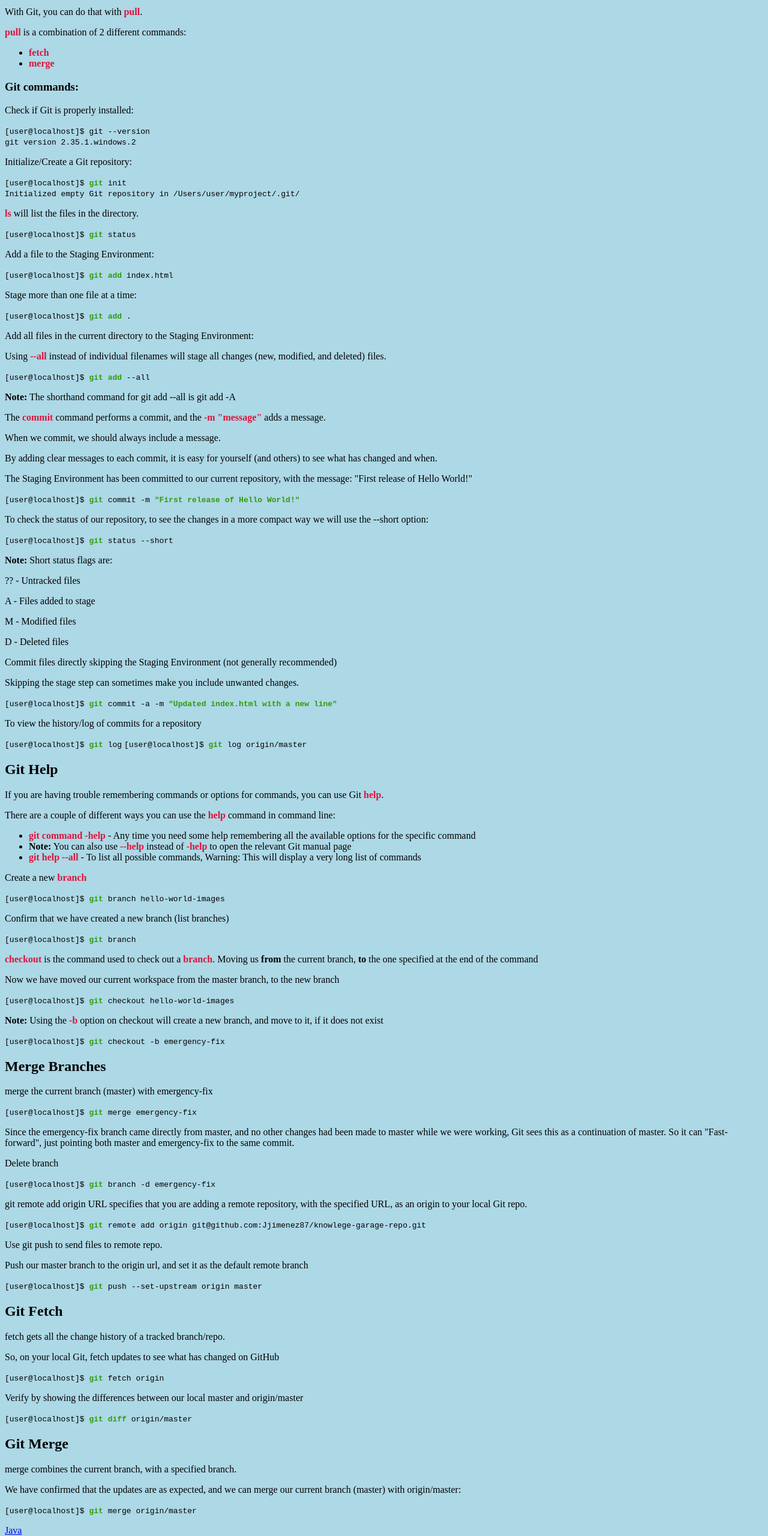
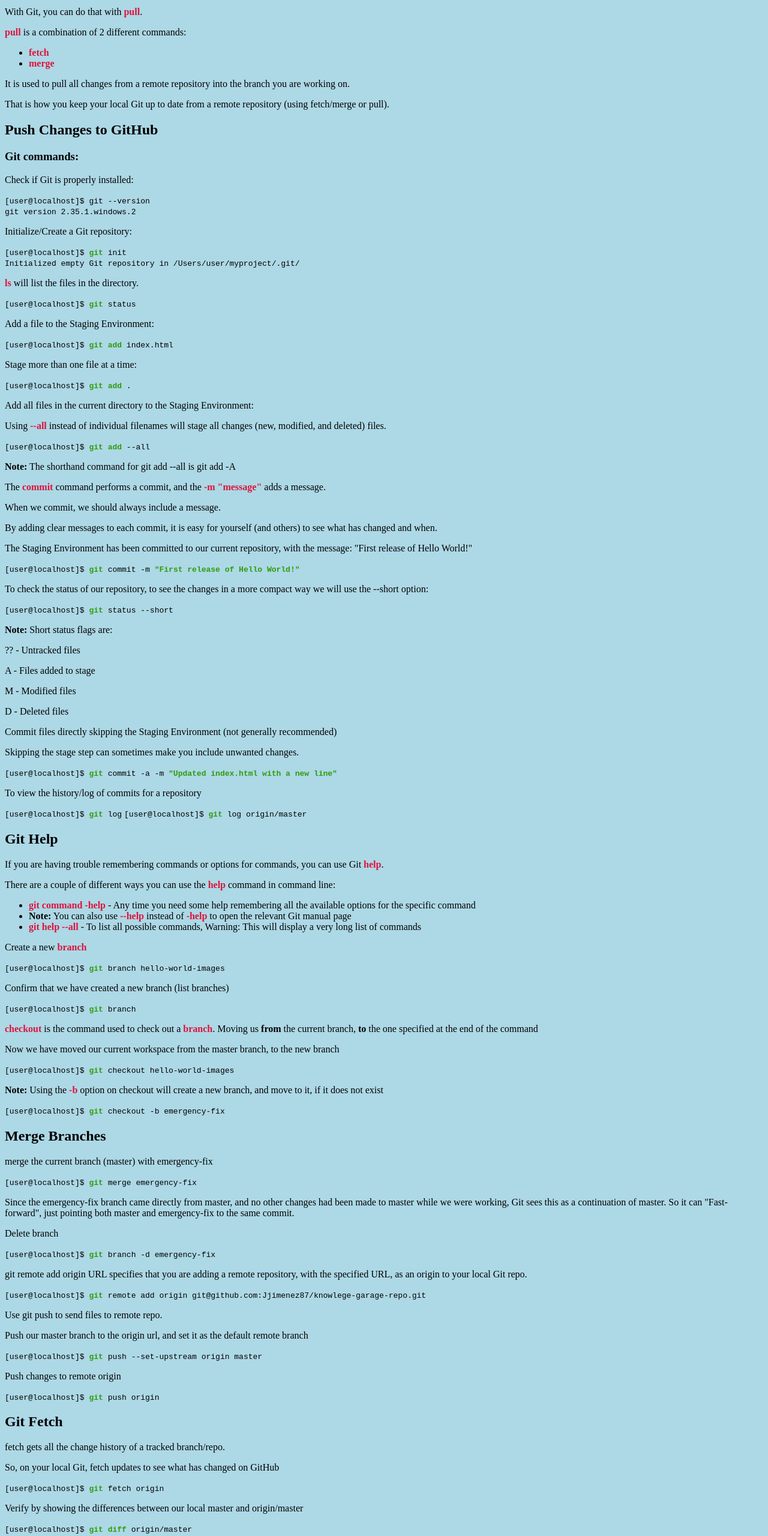
Before and after one commit to Jjimenez87/Jjimenez87.github.io, a plain HTML site: page git.html in a window 1280 px wide. Shown: the part 2500-5060 px from the top of the page at 60% size. Drawn offline with Linux system fonts and the light colour scheme.

Commit message:
Updated git.html

```diff
--- a/git.html
+++ b/git.html
@@ -100,6 +100,10 @@
 			<li><strong style="color: crimson">fetch</strong></li>
 			<li><strong style="color: crimson">merge</strong></li>
 		</ul>
+		<p>It is used to pull all changes from a remote repository into the branch you are working on.</p>
+		<p>That is how you keep your local Git up to date from a remote repository (using fetch/merge or pull).</p>
+		<h2>Push Changes to GitHub</h2>
+
 
 		<h3>Git commands:</h3>
 		<p>Check if Git is properly installed:</p>
@@ -164,16 +168,21 @@
 		<p>Use git push to send files to remote repo.</p>
 		<p>Push our master branch to the origin url, and set it as the default remote branch</p>
 		<code>[user@localhost]$ <strong style="color: #2f9c0a">git</strong> push --set-upstream origin master</code>
+		<p>Push changes to remote origin</p>
+		<code>[user@localhost]$ <strong style="color: #2f9c0a">git</strong> push origin</code>
 		<h2>Git Fetch</h2>
 		<p>fetch gets all the change history of a tracked branch/repo.</p>
 		<p>So, on your local Git, fetch updates to see what has changed on GitHub</p>
 		<code>[user@localhost]$ <strong style="color: #2f9c0a">git</strong> fetch origin</code>
 		<p>Verify by showing the differences between our local master and origin/master</p>
 		<code>[user@localhost]$ <strong style="color: #2f9c0a">git diff</strong> origin/master</code>
-		<h2>Git Merge</h2>
+		<h2>Git Merge used after fetch</h2>
 		<p>merge combines the current branch, with a specified branch.</p>
 		<p>We have confirmed that the updates are as expected, and we can merge our current branch (master) with origin/master:</p>
 		<code>[user@localhost]$ <strong style="color: #2f9c0a">git </strong> merge origin/master</code>
+		<p>But what if you just want to update your local repository, without going through all those steps (fetch and merge)?
+		<p>Use pull to update our local Git:</p>
+		<code>[user@localhost]$ <strong style="color: #2f9c0a">git </strong> pull origin</code>
 
 		<p><a href="java.html">Java</a></p>
 		<p><a href="spring.html">Spring</a></p>
```
